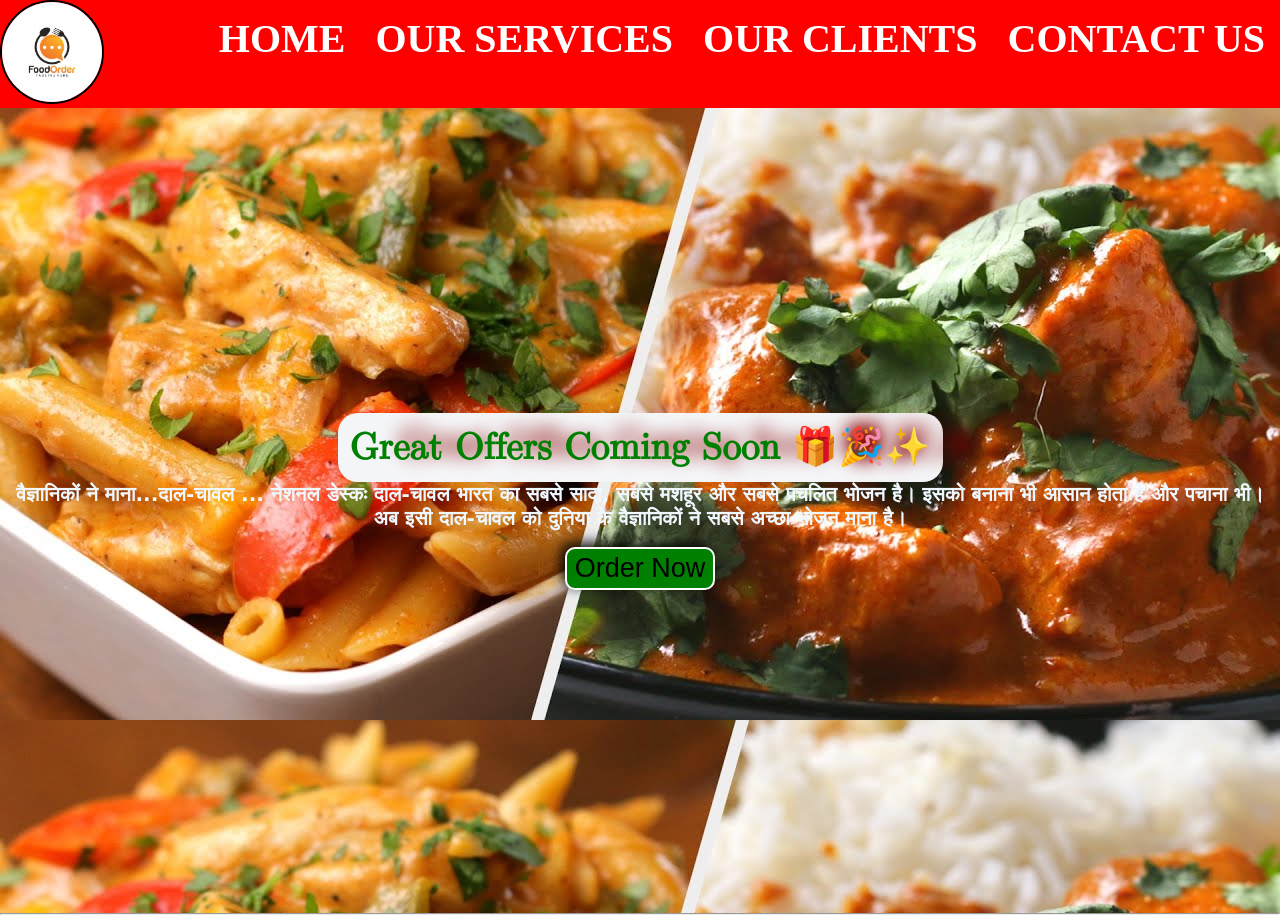
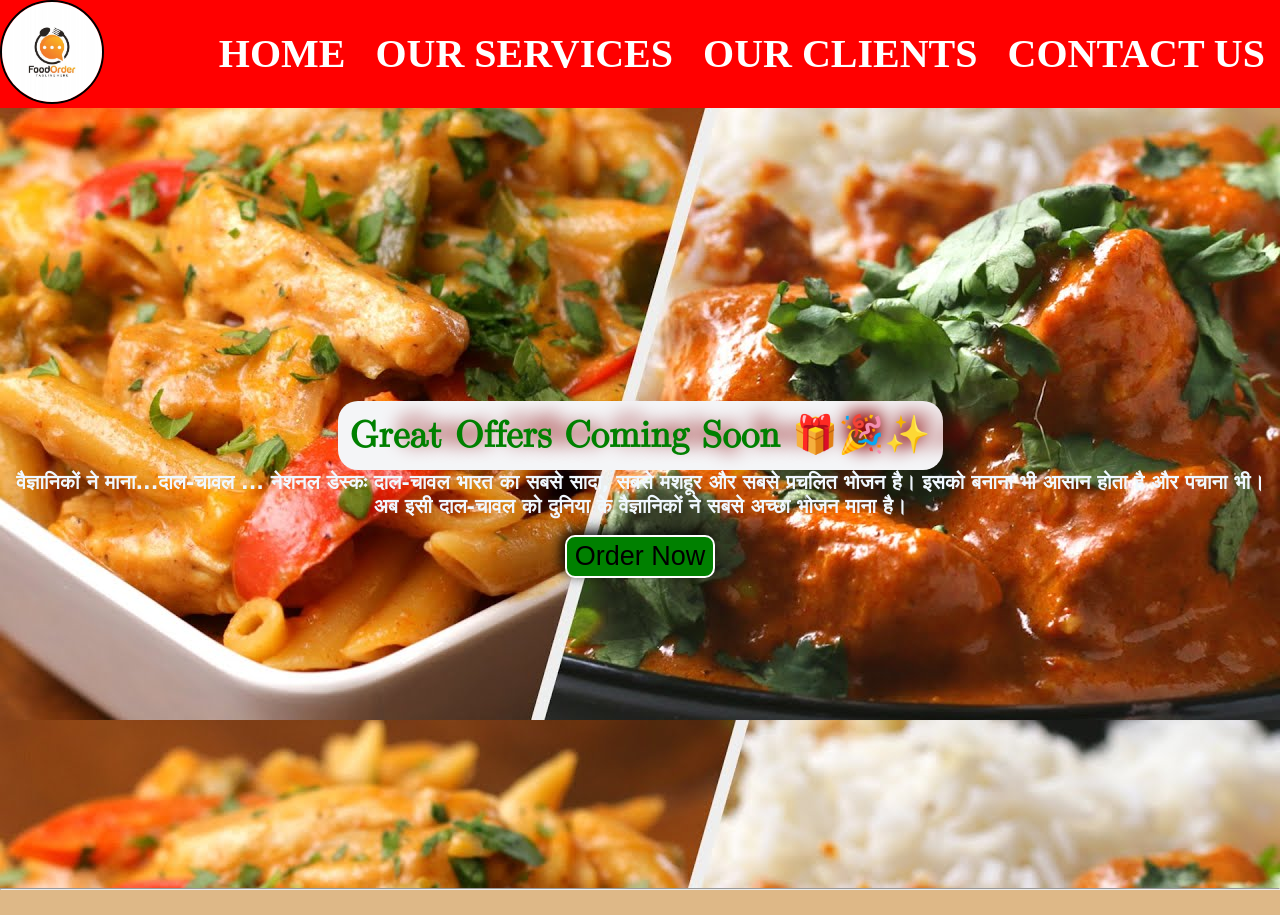
Before and after one commit to foodwebsite12/food4, a plain HTML site: page index.html in a window 1280 px wide. Shown: the top 915 px of the page. Drawn offline with Linux system fonts and the light colour scheme.

Commit message:
Update style.css

```diff
--- a/style.css
+++ b/style.css
@@ -12,6 +12,7 @@ html{
 
 /* Navigation Bar */
 body {
+    background-color:burlywood;
     font-family: serif;
 }
 
@@ -20,6 +21,7 @@ nav {
     color: white;
     display: flex;
     justify-content: space-between;
+    align-items:center;
     position: fixed;
     z-index: 1;
     width: 100vw;
@@ -120,8 +122,8 @@ nav .mainMenu .closeMenu, .icons i {
 #home {
     display: flex;
     flex-direction: column;
-    padding: 3px 200px;
-    height: 100vh;
+    padding: 90px 200px;
+    height: 775px;
     justify-content: center;
     align-items: center;
 }
```
